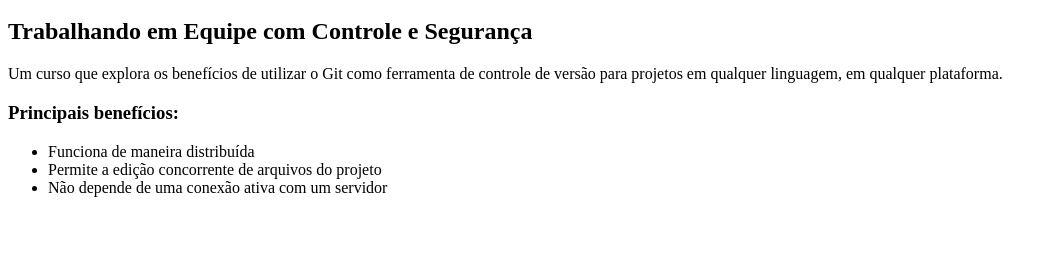
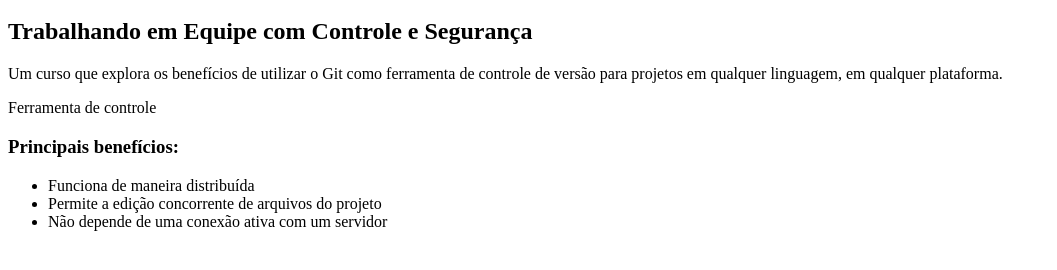
Before and after one commit to alissonbritodeus/curso-git, a plain HTML site: page index.html in a window 1280 px wide. Shown: the part 48-318 px from the top of the page, without its empty margins (0-1057 px from the left). Drawn offline with Linux system fonts and the light colour scheme.

Commit message:
Incluido paragrafo

```diff
--- a/index.html
+++ b/index.html
@@ -6,7 +6,7 @@
         <h2>Trabalhando em Equipe com Controle e Segurança</h2>
 
         <p>Um curso que explora os benefícios de utilizar o Git como ferramenta de controle de versão para projetos em qualquer linguagem, em qualquer plataforma.</p>
-
+        <p>Ferramenta de controle</p>
         <h3>Principais benefícios:</h3>
         <ul>
             <li>Funciona de maneira distribuída</li>
```
